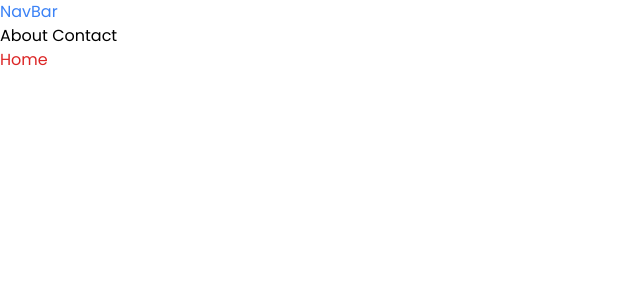
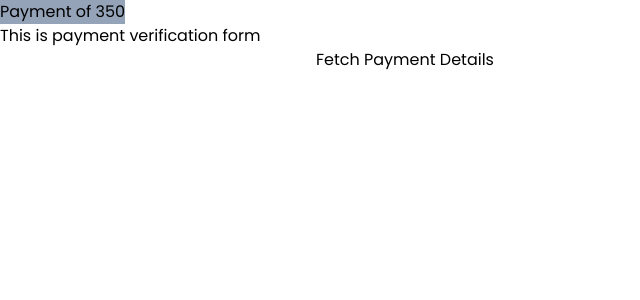
Before and after one commit to IshwarTrada/SGP, a React (Vite) app in the folder client/nfc/: page / in a window 1280 px wide. Shown: the top 300 px of the page, without its empty margins (0-640 px from the left). Built offline with nearby package versions, Linux system fonts and the light colour scheme.

Commit message:
"integrate payment in frontend"

```diff
--- a/client/nfc/package.json
+++ b/client/nfc/package.json
@@ -10,6 +10,7 @@
     "preview": "vite preview"
   },
   "dependencies": {
+    "axios": "^1.7.3",
     "react": "^18.3.1",
     "react-dom": "^18.3.1",
     "react-router-dom": "^6.26.0"
--- a/client/nfc/src/App.jsx
+++ b/client/nfc/src/App.jsx
@@ -1,16 +1,14 @@
 import { BrowserRouter as Router, Route, Routes } from "react-router-dom";
-import Home from "./pages/Home";
-import About from "./components/About";
-import Contact from "./components/Contact";
+
+import PaymentComponent from "./components/PaymentCoponent";
 
 function App() {
   return (
     <>
       <Router>
         <Routes>
-          <Route path="/" element={<Home />}>
-            <Route path="/about" element={<About />} />
-            <Route path="/contact" element={<Contact/>} />
+          <Route path="/" element={<PaymentComponent />}>
+
           </Route>
         </Routes>
       </Router>
--- /dev/null
+++ b/client/nfc/src/components/PaymentCoponent.jsx
@@ -0,0 +1,108 @@
+import React from "react";
+import axios from "axios";
+
+function PaymentComponent() {
+  const [responseId, setResponseId] = React.useState("");
+  const [responseState, setResponseState] = React.useState([]);
+
+  // Function to dynamically load the Razorpay script
+  const loadScript = (src) => {
+    return new Promise((resolve) => {
+      const script = document.createElement("script");
+      script.src = src;
+      script.onload = () => resolve(true);
+      script.onerror = () => resolve(false);
+      document.body.appendChild(script);
+    });
+  };
+
+  // Function to create an order and handle the Razorpay checkout
+  const createRazorpayOrder = async (amount) => {
+    try {
+      console.log("AMOUNT", amount)
+      const response = await axios.post("http://localhost:3000/api/v1/razorpay/createOrder", {
+        amount: amount * 100, // Amount in paise
+        currency: "INR",
+      });
+      console.log(response);
+
+
+      const { order_id, config } = response.data.data;
+      handleRazorpayScreen(order_id, config, response.data.data.amount);
+    } catch (error) {
+      console.error("Error at frontend:", error);
+    }
+  };
+
+  // Function to handle the Razorpay checkout screen
+  const handleRazorpayScreen = async (order_id, config, amount) => {
+    const res = await loadScript(
+      "https://checkout.razorpay.com/v1/checkout.js"
+    );
+
+    if (!res) {
+      alert("Razorpay SDK failed to load. Are you online?");
+      return;
+    }
+
+    const options = {
+      key: "rzp_test_1clRgPGaZIKJPN",
+      amount: amount, // Amount in paise
+      currency: "INR",
+      name: "Card Wave",
+      description: "Card Wave Payment Gateway...",
+      order_id: order_id,
+      handler: function (response) {
+        setResponseId(response.razorpay_payment_id);
+      },
+      prefill: {
+        name: "Ishwar Trada",
+        email: "ishwar@gmail.com",
+      },
+      config: config,
+    };
+
+    const paymentObject = new window.Razorpay(options);
+    paymentObject.open(); // Opens the Razorpay payment window as a pop-up
+  };
+
+  // Function to fetch payment details
+  const paymentFetch = (e) => {
+    e.preventDefault();
+    const paymentId = e.target.paymentId.value;
+
+    axios
+      .get(`http://localhost:3000/api/v1/razorpay/fetchPaymentDetails/${paymentId}`)
+      .then((response) => {
+        console.log(response);
+        setResponseState(response.data);
+      })
+      .catch((error) => {
+        console.error("Error at frontend occurs:", error);
+      });
+  };
+
+  return (
+    <div className="App">
+      <button className="bg-slate-400" onClick={() => createRazorpayOrder(2100)}>Payment of 350</button>
+      {responseId && <p>{responseId}</p>}
+      <h1>This is payment verification form</h1>
+      <form onSubmit={paymentFetch}>
+        <input type="text" name="paymentId" />
+        <button type="submit">Fetch Payment Details</button>
+        {responseState.length !== 0 && (
+          <div>
+            <ul>
+              <li>Payment Method: {responseState.method}</li>
+              <li>Payment Status: {responseState.status}</li>
+              <li>Paid amount: {responseState.amount / 100} Rs.</li>
+              <li>Payment Currency: {responseState.currency}</li>
+            </ul>
+          </div>
+        )}
+      </form>
+    </div>
+  );
+}
+
+export default PaymentComponent;
```
Also changed, not shown: 1 other file (tests, documents, lock files or other folders).
